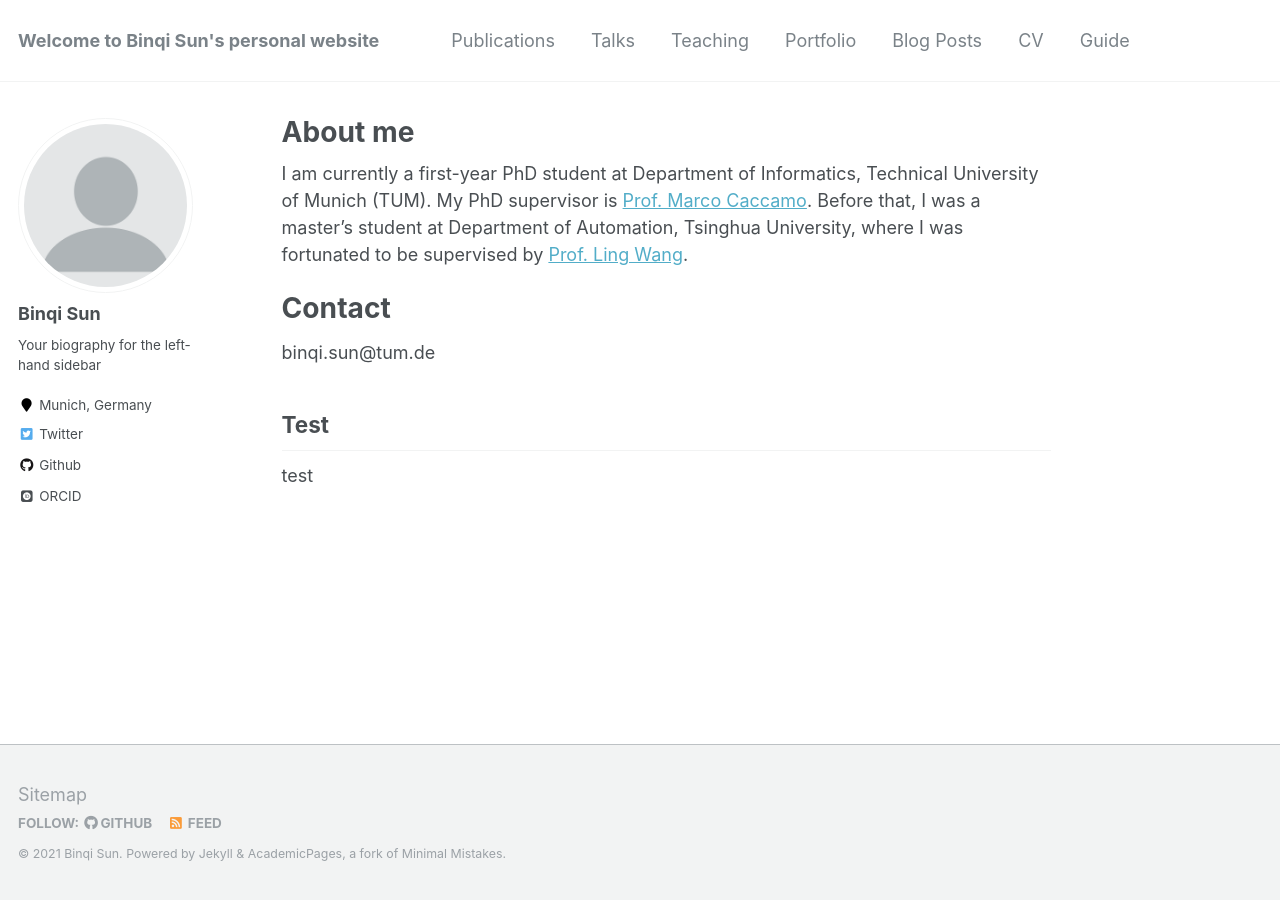
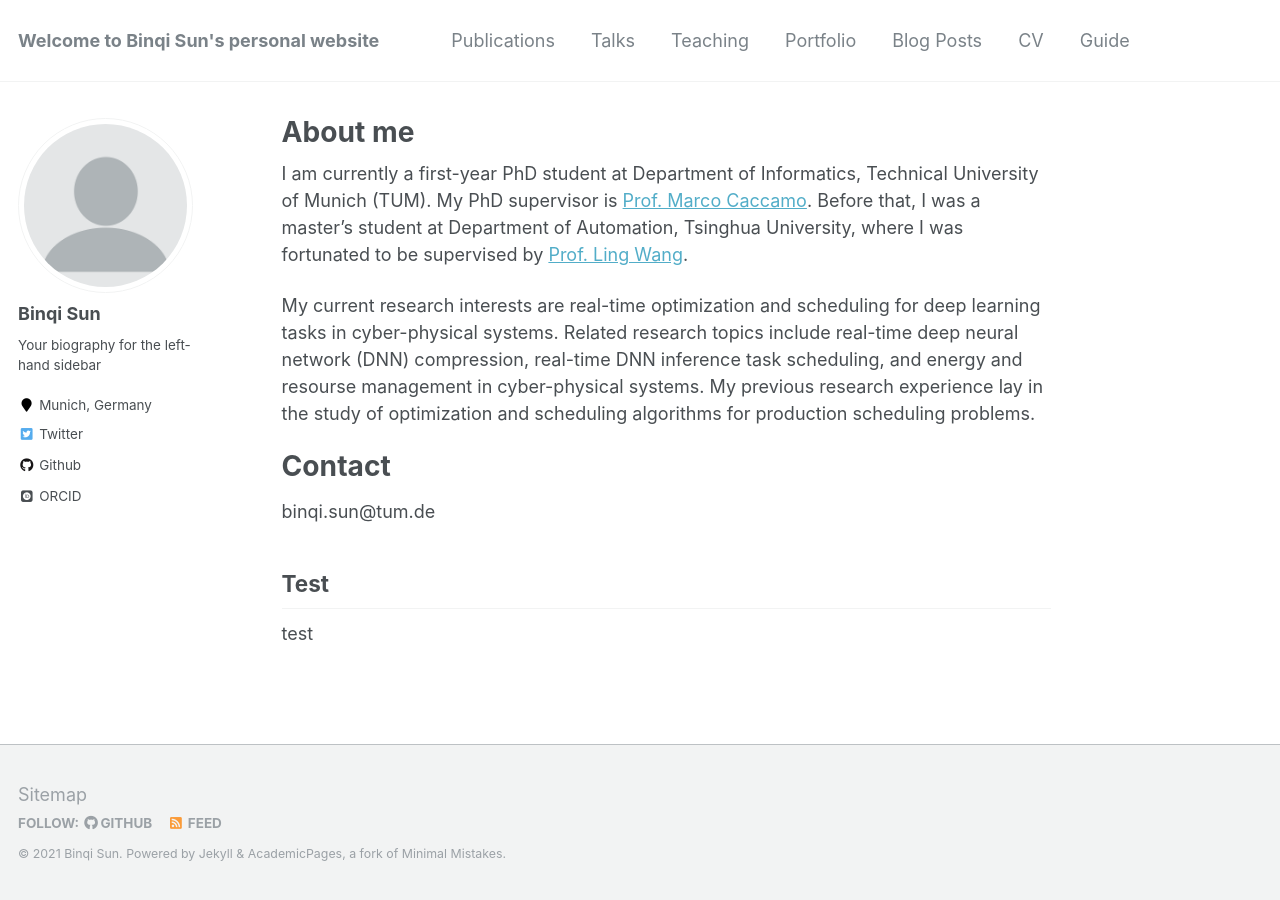
Before and after one commit to binqi-sun/binqi-sun.github.io, a Jekyll site: the page built from _pages/about.md, in a window 1280 px wide. Built offline with Jekyll 4.4.1, drawn with Linux system fonts in a browser that asks for light colours; some web fonts are replaced.

Commit message:
Update about.md

```diff
--- a/_pages/about.md
+++ b/_pages/about.md
@@ -10,6 +10,8 @@
 
 I am currently a first-year PhD student at Department of Informatics, Technical University of Munich (TUM). My PhD supervisor is [Prof. Marco Caccamo](https://rtsl.cps.mw.tum.de/personal_page/mcaccamo/). Before that, I was a master's student at Department of Automation, Tsinghua University, where I was fortunated to be supervised by [Prof. Ling Wang](https://scholar.google.com/citations?user=lC7bVMwAAAAJ&hl=en&oi=ao).
 
+My current research interests are real-time optimization and scheduling for deep learning tasks in cyber-physical systems. Related research topics include real-time deep neural network (DNN) compression, real-time DNN inference task scheduling, and energy and resourse management in cyber-physical systems. My previous research experience lay in the study of optimization and scheduling algorithms for production scheduling problems.
+
 Contact
 ======
 binqi.sun@tum.de
```
